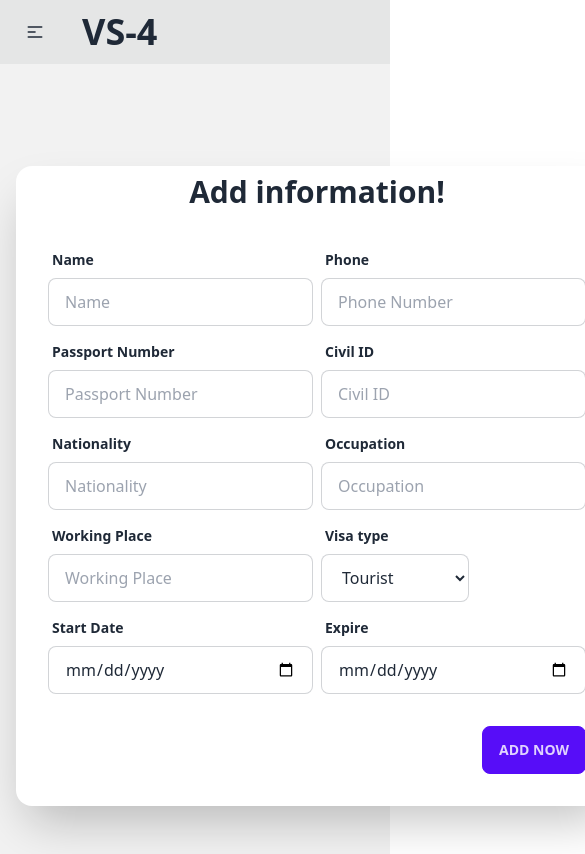
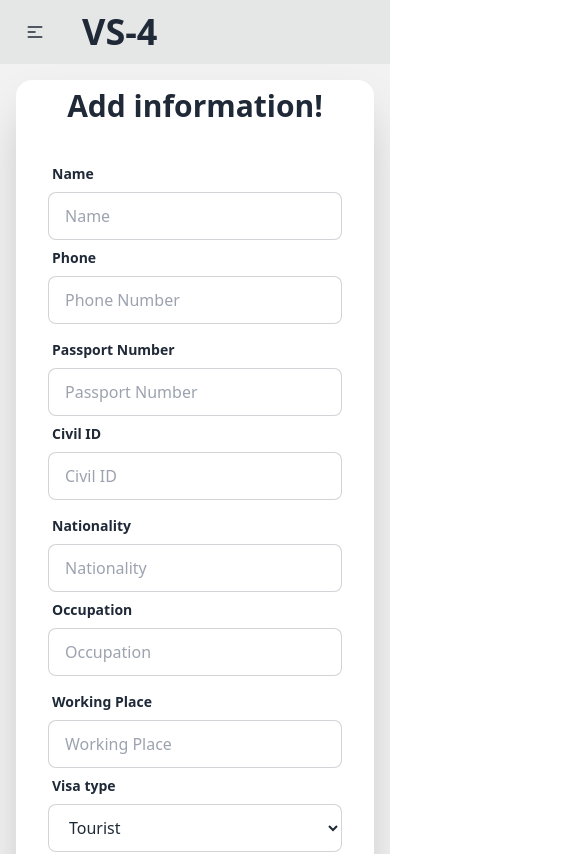
Before and after one commit to MdRaihanAli/vs-four-client, a React (Vite) app: page /addPeople in a window 390 px wide. Shown: the top 854 px of the page, 585 px wide, since content can reach past the window. Built offline with nearby package versions, Linux system fonts and the light colour scheme.

Commit message:
resposiv add

```diff
--- a/src/components/AddPeople.jsx
+++ b/src/components/AddPeople.jsx
@@ -50,13 +50,13 @@ function AddPeople() {
     return (
         <div>
             <div className="hero min-h-screen bg-base-200">
-                <div className="hero-content">
+                <div className="hero-content w-full md:max-w-fit">
 
                     <div className="card flex-shrink-0 w-full max-w-3xl shadow-2xl bg-base-100">
                         <h1 className="text-3xl font-bold text-center mt-2">Add information!</h1>
                         <form onSubmit={handelSubmit} className="card-body">
 
-                            <div className='flex gap-2'>
+                            <div className='md:flex gap-2'>
                                 <div className="form-control">
                                     <label className="label">
                                         <span className="label-text font-bold">Name</span>
@@ -71,7 +71,7 @@ function AddPeople() {
                                 </div>
                             </div>
 
-                            <div className='flex gap-2'>
+                            <div className='md:flex gap-2'>
                                 <div className="form-control">
                                     <label className="label">
                                         <span className="label-text font-bold">Passport Number</span>
@@ -86,7 +86,7 @@ function AddPeople() {
                                 </div>
                             </div>
 
-                            <div className='flex gap-2'>
+                            <div className='md:flex gap-2'>
                                 <div className="form-control">
                                     <label className="label">
                                         <span className="label-text font-bold">Nationality</span>
@@ -101,7 +101,7 @@ function AddPeople() {
                                 </div>
                             </div>
 
-                            <div className='flex gap-2'>
+                            <div className='md:flex gap-2'>
                                 <div className="form-control">
                                     <label className="label">
                                         <span className="label-text font-bold">Working Place</span>
@@ -119,7 +119,7 @@ function AddPeople() {
                                 </div>
                             </div>
 
-                            <div className='flex gap-2'>
+                            <div className='md:flex gap-2'>
                                 <div className="form-control w-full">
                                     <label className="label">
                                         <span className="label-text font-bold">Start Date</span>
@@ -134,7 +134,7 @@ function AddPeople() {
                                 </div>
                             </div>
 
-                            <div className='flex gap-2'>
+                            <div className='md:flex gap-2'>
 
                                 <div className="form-control mt-6 w-full">
                                     <div className='flex justify-end'>
--- a/src/components/EditPeople.jsx
+++ b/src/components/EditPeople.jsx
@@ -49,13 +49,13 @@ function EditPeople() {
     return (
         <div>
             <div className="hero min-h-screen bg-base-200">
-                <div className="hero-content">
+                <div className="hero-content  w-full md:max-w-fit">
 
                     <div className="card flex-shrink-0 w-full max-w-3xl shadow-2xl bg-base-100">
                         <h1 className="text-3xl font-bold text-center mt-2">Edit information!</h1>
                         <form onSubmit={handelUpdate} className="card-body">
 
-                            <div className='flex gap-2'>
+                            <div className='md:flex gap-2'>
                                 <div className="form-control">
                                     <label className="label">
                                         <span className="label-text font-bold">Name</span>
@@ -70,7 +70,7 @@ function EditPeople() {
                                 </div>
                             </div>
 
-                            <div className='flex gap-2'>
+                            <div className='md:flex gap-2'>
                                 <div className="form-control">
                                     <label className="label">
                                         <span className="label-text font-bold">Passport Number</span>
@@ -85,7 +85,7 @@ function EditPeople() {
                                 </div>
                             </div>
 
-                            <div className='flex gap-2'>
+                            <div className='md:flex gap-2'>
                                 <div className="form-control">
                                     <label className="label">
                                         <span className="label-text font-bold">Nationality</span>
@@ -100,7 +100,7 @@ function EditPeople() {
                                 </div>
                             </div>
 
-                            <div className='flex gap-2'>
+                            <div className='md:flex gap-2'>
                                 <div className="form-control">
                                     <label className="label">
                                         <span className="label-text font-bold">Working Place</span>
@@ -118,7 +118,7 @@ function EditPeople() {
                                 </div>
                             </div>
 
-                            <div className='flex gap-2'>
+                            <div className='md:flex gap-2'>
                                 <div className="form-control w-full">
                                     <label className="label">
                                         <span className="label-text font-bold">Start Date</span>
@@ -133,7 +133,7 @@ function EditPeople() {
                                 </div>
                             </div>
 
-                            <div className='flex gap-2'>
+                            <div className='md:flex gap-2'>
 
                                 <div className="form-control mt-6 w-full">
                                     <div className='flex justify-end'>
--- a/src/pages/Home.jsx
+++ b/src/pages/Home.jsx
@@ -5,7 +5,6 @@ import Swal from 'sweetalert2';
 function Home() {
 
     const allPeople = useLoaderData()
-
 
     //  for expire date shorting
     const ascendingSortedData = allPeople.slice().sort((a, b) => {
@@ -63,9 +62,9 @@ function Home() {
                             <td>Name</td>
                             <td>Passport/ ID</td>
                             {/* <td>Civil ID</td> */}
-                            <td className='hidden md:block'>Visa Type</td>
-                            <td >Phone</td>
-                            <td >Working Place</td>
+                            <td className='hidden md:inline'>Visa Type</td>
+                            <td className='hidden md:inline' >Phone</td>
+                            <td className='hidden md:inline' >Working Place</td>
                             <td >Start / Expire </td>
                             {/* <td >Expire</td> */}
                             <td>Visa Remaining</td>
@@ -90,10 +89,9 @@ function Home() {
                                     }
 
                                 </td>
-                                {/* <td></td> */}
                                 <td className='hidden md:block'>{person?.visa}</td>
-                                <td >{person.phone}</td>
-                                <td >{person.workigPlace}</td>
+                                <td className='hidden md:inline' >{person.phone}</td>
+                                <td className='hidden md:inline' >{person.workigPlace}</td>
                                 <td >
                                     {
                                         person.startDate ? <>
@@ -112,8 +110,10 @@ function Home() {
                                         {dateCaculator(person.expire)}
                                     </div>
                                 </td>
-                                <td className='hidden mt-2 lg:block'>
-                                    <button onClick={() => handelPeopleDelete(person._id)} className="btn btn-xs">DELETE</button>
+                                <td >
+                                    <span className='hidden mt-2 lg:inline'>
+                                        <button onClick={() => handelPeopleDelete(person._id)} className="btn btn-xs">DELETE</button>
+                                    </span>
                                     <Link to={`/editPeople/${person._id}`}> <button onClick={() => handelEdit(person._id)} className="btn btn-xs">UPDADE</button></Link>
                                 </td>
                                 <td>
```
